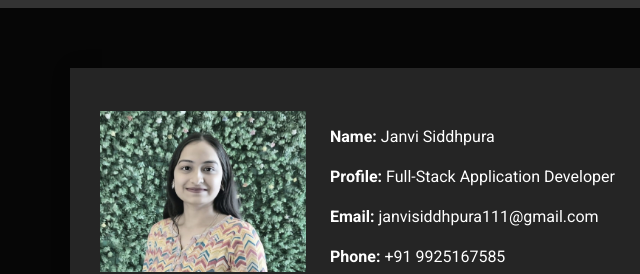
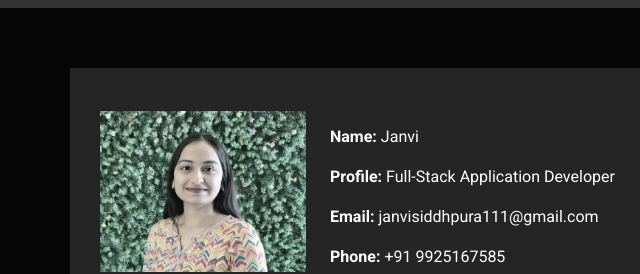
Before and after one commit to janvisiddhpura/web-portfolio, a plain HTML site: page index.html in a window 1280 px wide. Shown: the part 800-1074 px from the top of the page, 0-640 px from the left. Drawn offline with Linux system fonts and the light colour scheme; grey boxes are pictures that could not be loaded.

Commit message:
Name change for testing with AWS

```diff
--- a/index.html
+++ b/index.html
@@ -77,7 +77,7 @@
                 <img src="assets/img/profile-img.jpeg" class="img-fluid" alt="">
               </div>
               <div class="col-lg-7 about-info"><br>
-                <p class="about-name"><strong>Name: </strong> <span> Janvi Siddhpura </span></p>
+                <p class="about-name"><strong>Name: </strong> <span> Janvi </span></p>
                 <p><strong>Profile: </strong> <span>Full-Stack Application Developer</span></p>
                 <p><strong>Email: </strong> <span>janvisiddhpura111@gmail.com</span></p>
                 <p><strong>Phone: </strong> <span>+91 9925167585</span></p>
```
